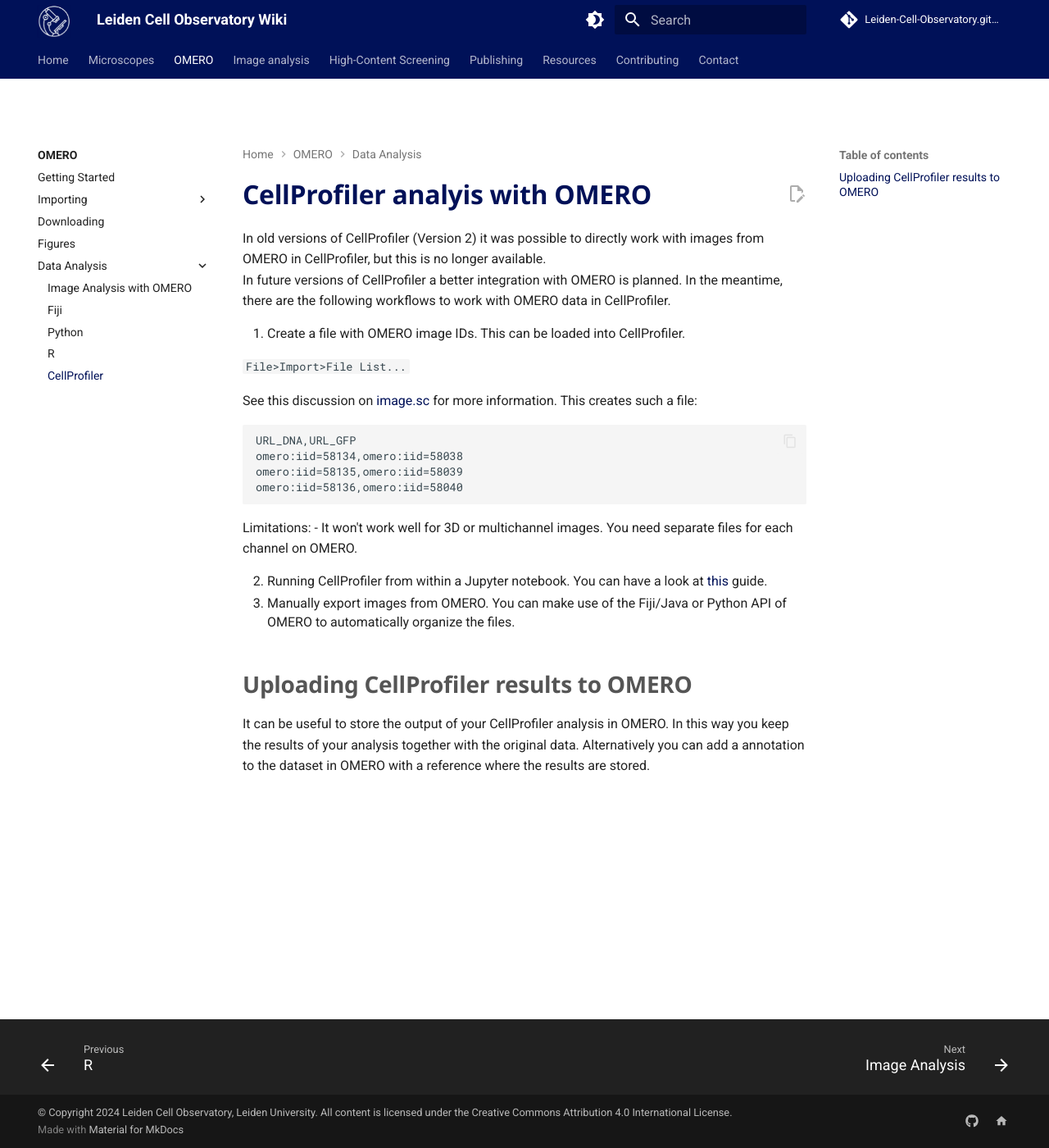
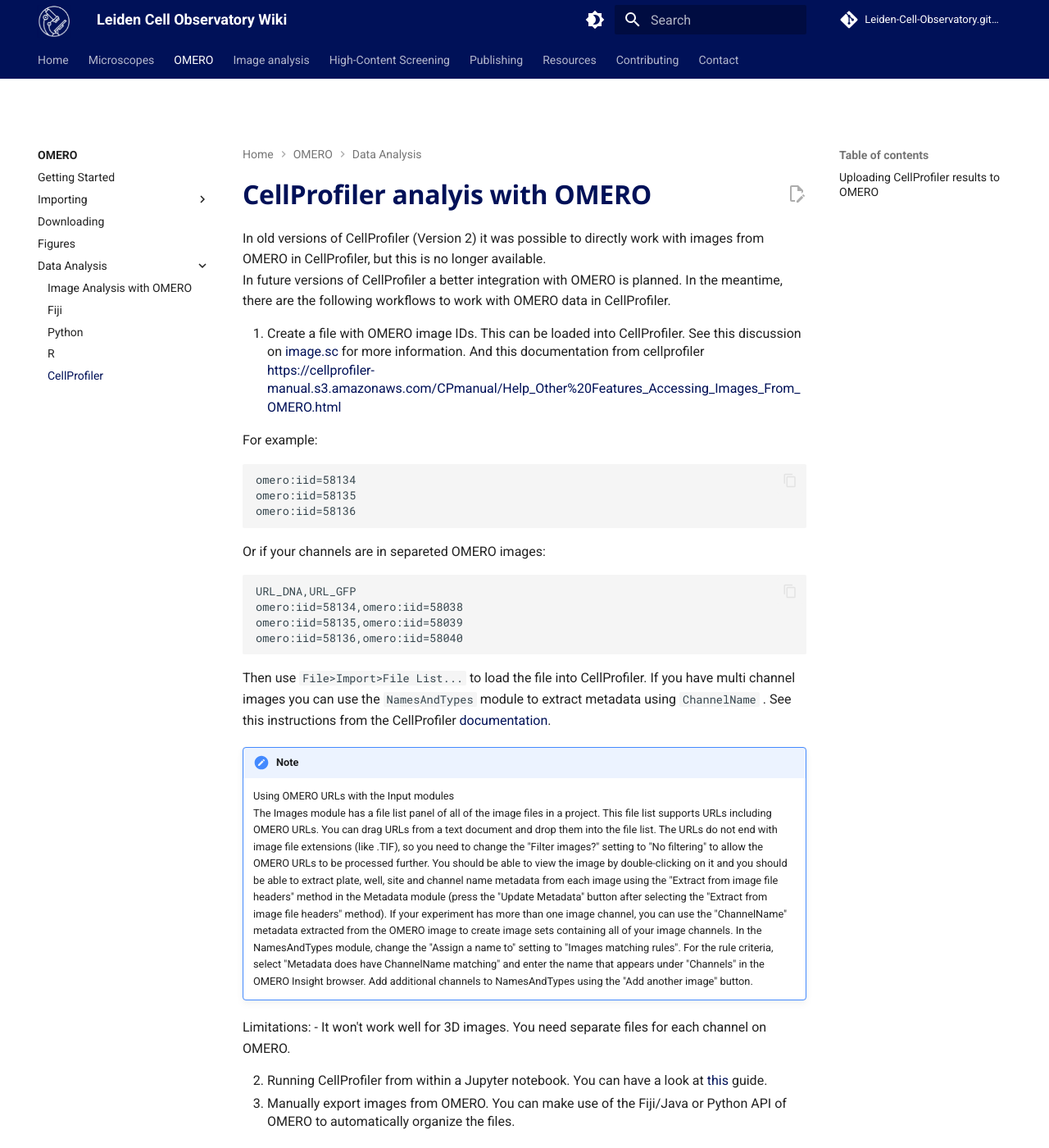
Before and after one commit to Leiden-Cell-Observatory/Leiden-Cell-Observatory.github.io, an MkDocs documentation site: the page built from docs/omero/analysis/analysis_cellprofiler.md, in a window 1280 px wide and 1400 px high. Shown: the whole window at 82% size. Built offline with MkDocs 1.6.1 and Material for MkDocs 9.7.7, drawn with Linux system fonts in a browser that asks for light colours; comment, search, counter and statistics services are not loaded.

Commit message:
Update analysis_cellprofiler.md

````diff
--- a/docs/omero/analysis/analysis_cellprofiler.md
+++ b/docs/omero/analysis/analysis_cellprofiler.md
@@ -3,20 +3,31 @@
 In old versions of CellProfiler (Version 2) it was possible to directly work with images from OMERO in CellProfiler, but this is no longer available.
 In future versions of CellProfiler a better integration with OMERO is planned. In the meantime, there are the following workflows to work with OMERO data in CellProfiler.
 
-1. Create a file with OMERO image IDs. This can be loaded into CellProfiler.
+1. Create a file with OMERO image IDs. This can be loaded into CellProfiler. See this discussion on [image.sc](https://forum.image.sc/t/establish-connection-between-omero-cellprofiler/22438/10) for more information. And this documentation from cellprofiler <https://cellprofiler-manual.s3.amazonaws.com/CPmanual/Help_Other%20Features_Accessing_Images_From_OMERO.html>
 
-```File>Import>File List...```
+For example:
+```
+omero:iid=58134
+omero:iid=58135
+omero:iid=58136
+```
 
-See this discussion on [image.sc](https://forum.image.sc/t/establish-connection-between-omero-cellprofiler/22438/10) for more information. This creates such a file:
-
+Or if your channels are in separeted OMERO images:
 ```
 URL_DNA,URL_GFP
 omero:iid=58134,omero:iid=58038
 omero:iid=58135,omero:iid=58039
 omero:iid=58136,omero:iid=58040
 ```
+
+Then use `File>Import>File List...` to load the file into CellProfiler. If you have multi channel images you can use the `NamesAndTypes` module to extract metadata using `ChannelName` . See this instructions from the CellProfiler [documentation](https://cellprofiler-manual.s3.amazonaws.com/CPmanual/Help_Other%20Features_Accessing_Images_From_OMERO.html).
+
+!!! note
+    Using OMERO URLs with the Input modules
+    The Images module has a file list panel of all of the image files in a project. This file list supports URLs including OMERO URLs. You can drag URLs from a text document and drop them into the file list. The URLs do not end with image file extensions (like .TIF), so you need to change the "Filter images?" setting to "No filtering" to allow the OMERO URLs to be processed further. You should be able to view the image by double-clicking on it and you should be able to extract plate, well, site and channel name metadata from each image using the "Extract from image file headers" method in the Metadata module (press the "Update Metadata" button after selecting the "Extract from image file headers" method). If your experiment has more than one image channel, you can use the "ChannelName" metadata extracted from the OMERO image to create image sets containing all of your image channels. In the NamesAndTypes module, change the "Assign a name to" setting to "Images matching rules". For the rule criteria, select "Metadata does have ChannelName matching" and enter the name that appears under "Channels" in the OMERO Insight browser. Add additional channels to NamesAndTypes using the "Add another image" button.
+
 Limitations:
-- It won't work well for 3D or multichannel images. You need separate files for each channel on OMERO.
+- It won't work well for 3D images. You need separate files for each channel on OMERO.
 
 2. Running CellProfiler from within a Jupyter notebook. You can have a look at [this](https://omero-guides.readthedocs.io/en/latest/cellprofiler/docs/cellprofiler.html) guide.
 3. Manually export images from OMERO. You can make use of the Fiji/Java or Python API of OMERO to automatically organize the files.
````
